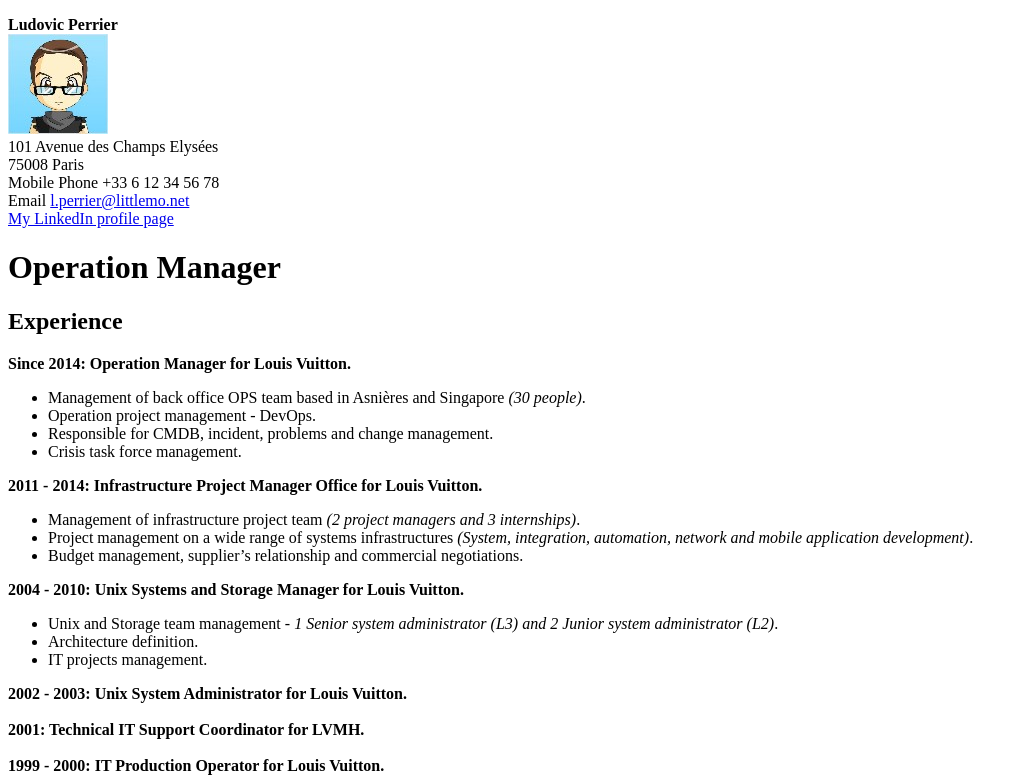
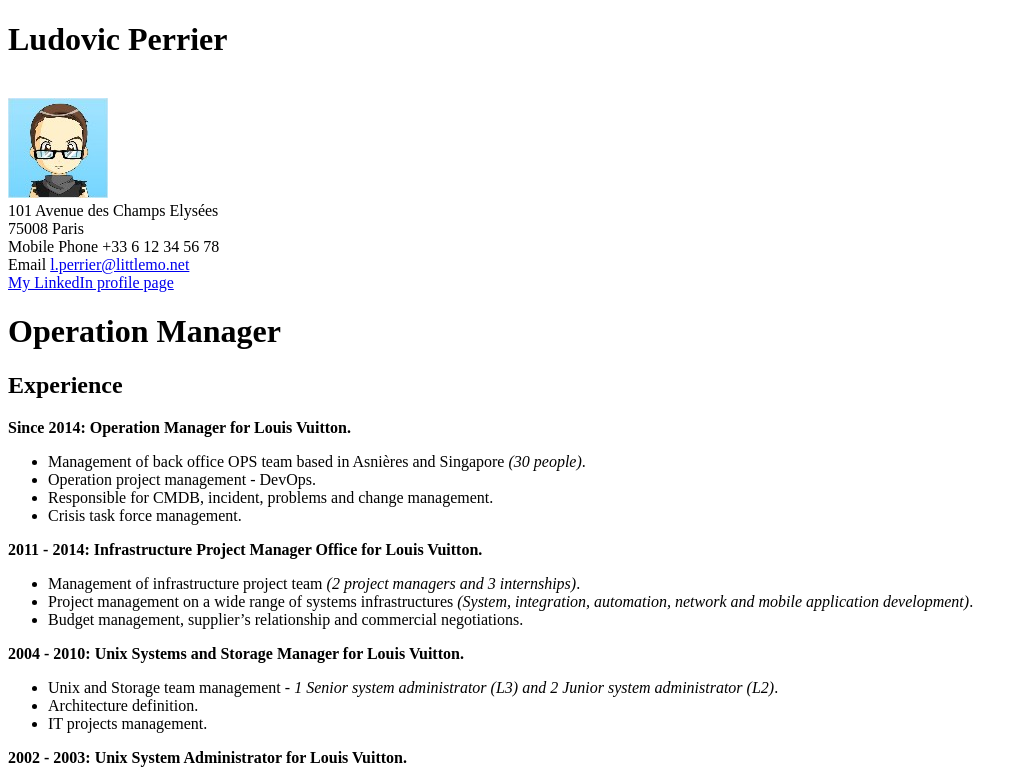
Before and after one commit to PtiMo/CV, a plain HTML site: page index.html in a window 1280 px wide. Shown: the top 782 px of the page, without its empty margins (0-1028 px from the left). Drawn offline with Linux system fonts and the light colour scheme.

Commit message:
Add files via upload

```diff
--- a/index.html
+++ b/index.html
@@ -6,7 +6,7 @@
     </head>
 	<!-- Don't forget to comment your code -->
     <body>
-    <p id="Identity"><strong>Ludovic Perrier</strong><br/>
+    <p id="Identity"><h1><strong>Ludovic Perrier</strong></h1><br/>
     	<!-- <a href="https://www.linkedin.com/in/lperrier/" target="_blank" title="Will open a new page" id="MyLinkedIn">My LinkedIn profile page</a><br/> -->
     	<a target="_blank" href="PERRL_Head.jpg">
   			<img src="PERRL_Head_tn.jpg" alt="ID Picture"></a><br/>
```
